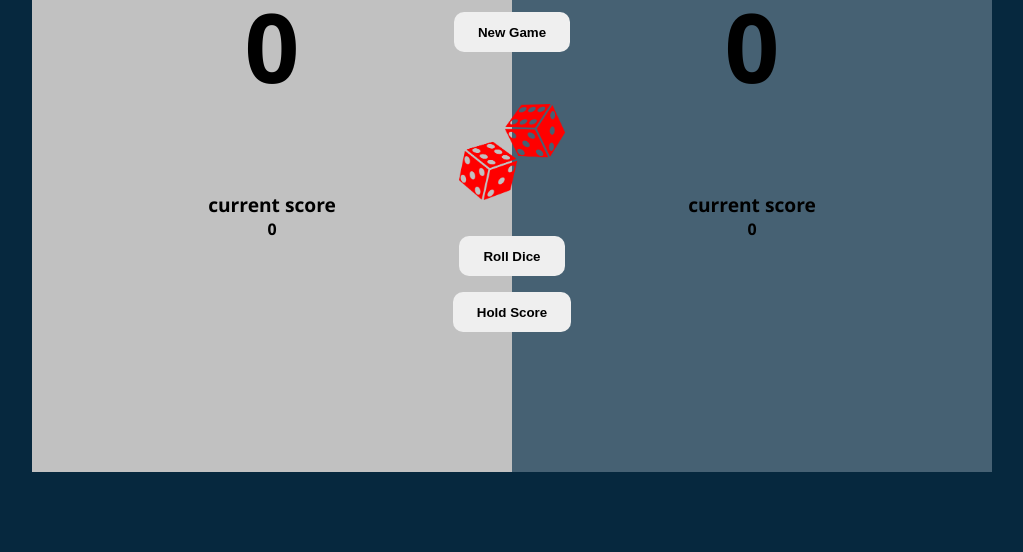
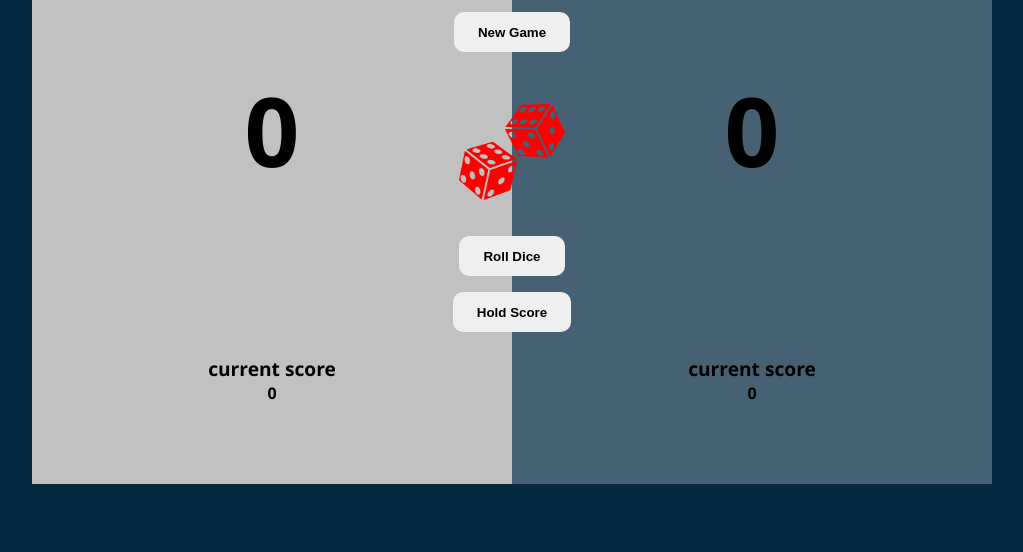
Before and after one commit to Saurabh-Duryodhan/Project-Dice-Game-2, a plain HTML site: page index.html in a window 1280 px wide. Shown: the part 248-800 px from the top of the page, without its empty margins (128-1151 px from the left). Drawn offline with Linux system fonts and the light colour scheme.

Commit message:
last commit

```diff
--- a/style.css
+++ b/style.css
@@ -20,8 +20,7 @@ body{
 section{
     width: 60vh;
     text-align: center;
-    height: 80vh;
-    padding:1rem;
+    padding: 5rem 2rem;
     background-color: rgba(240, 248, 255, 0.275);
 }
 
@@ -61,7 +60,7 @@ button:hover{
 }
 
 .currentScore{
-    margin-top: 3rem;
+    margin-top: 5rem;
 }
 
 
@@ -85,6 +84,7 @@ img{
 }
 
 .scoreCard > h5{
+    margin-top: 10rem;
     font-size: 1.2rem;
 }
 
```
